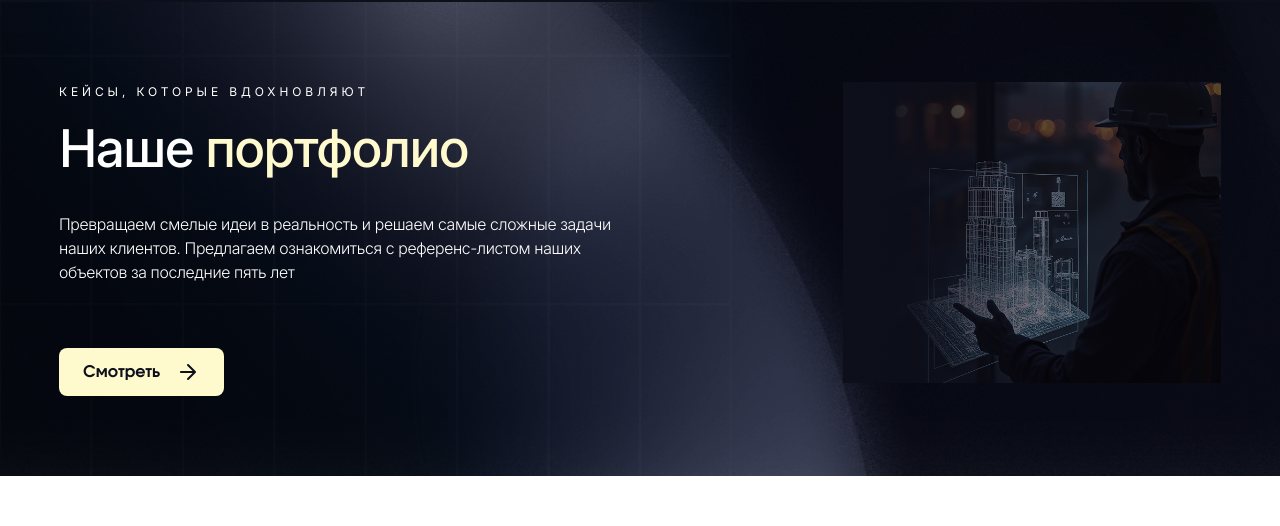
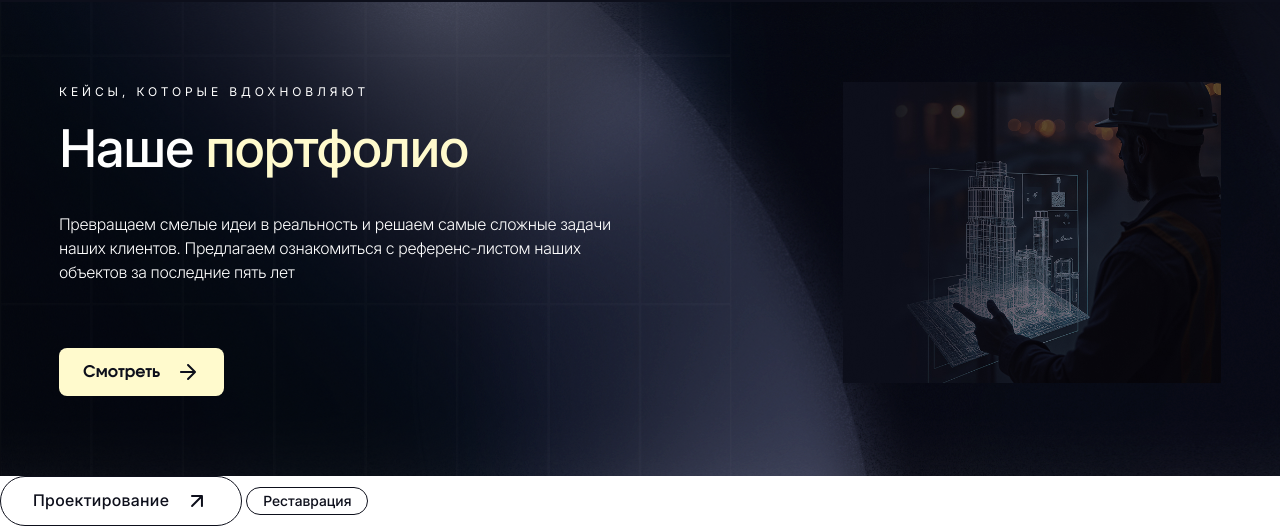
Before and after one commit to alemminik/gradcenter, a website: page index.html in a window 1280 px wide. Shown: the part 816-1342 px from the top of the page. Before the commit the page ends 1292 px from the top, so only its background shows below. Drawn offline with nearby package versions, Linux system fonts and the light colour scheme; files that its build step writes are made by us from their sources.

Commit message:
feat: ui-tags: подготовил tags из ui-kit

```diff
--- a/index.html
+++ b/index.html
@@ -87,6 +87,20 @@
       </section>
     </main>
 
+    <a
+      href="#"
+      class="ui-tag"
+    >
+      Проектирование
+    </a>
+
+    <a
+      href="#"
+      class="ui-tag ui-tag--small"
+    >
+      Реставрация
+    </a>
+
     <!-- SCRIPTS -->
     <script src="scripts/main.js"></script>
   </body>
--- a/styles/ui-kit/button/index.scss
+++ b/styles/ui-kit/button/index.scss
@@ -29,6 +29,7 @@
   &--outline {
     border: 1px solid $interface-lemon;
     color: $text-lemon;
+
     &::before {
       display: none;
       content: url(/img/icons/arrow-left-lemon.svg);
--- a/styles/ui-kit/tags/index.scss
+++ b/styles/ui-kit/tags/index.scss
@@ -0,0 +1,51 @@
+@use "../../vars/index.scss" as *;
+@use "../../fonts/font-tokens.scss" as *;
+
+.ui-tag {
+  @include font(sh-m);
+  line-height: 162%;
+  letter-spacing: 0.02em;
+  font-weight: 500;
+
+  border: 1px solid $interface-black;
+  border-radius: 50px;
+  padding: 12px 32px;
+  height: 50px;
+  display: inline-flex;
+  justify-content: center;
+  align-items: center;
+  gap: 16px;
+  color: $text-black;
+  background-color: transparent;
+  transition: 0.2s;
+
+  &::after {
+    content: url("/img/icons/arrow-up-right.svg");
+    width: 24px;
+    height: 24px;
+    transition: transform 0.2s;
+  }
+
+  &:hover {
+    background-color: $interface-lemon;
+    border-color: $interface-lemon;
+
+    &::after {
+      transform: rotate(45deg);
+    }
+  }
+
+  &--small {
+    @include font(text-s);
+    font-weight: 500;
+    color: $text-black;
+    letter-spacing: 0;
+
+    height: 28px;
+    padding: 4px 16px;
+
+    &::after {
+      display: none;
+    }
+  }
+}
```
Also changed, not shown: img/icons/arrow-up-right.svg (added).
